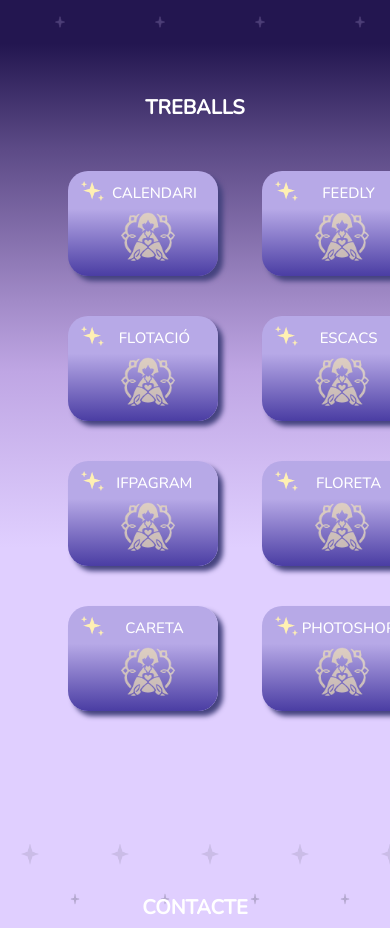
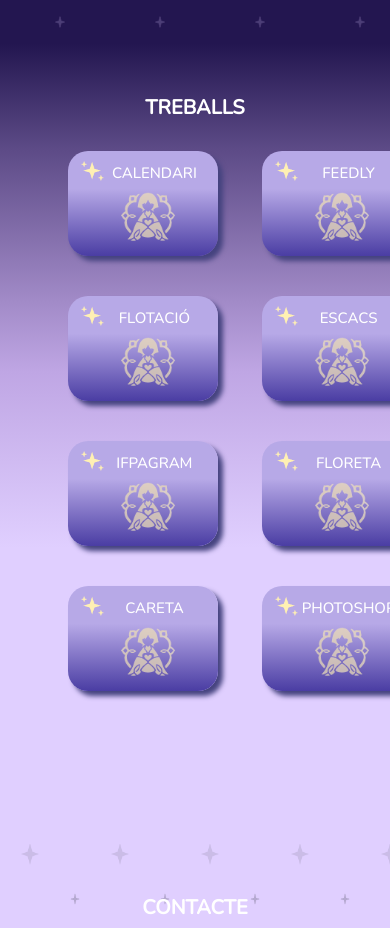
Before and after one commit to cestrada-ifp/MP08, a plain HTML site: page index.html in a window 390 px wide. Shown: the part 800-1728 px from the top of the page. Drawn offline with nearby package versions, Linux system fonts and the light colour scheme.

Commit message:
otromas00015

```diff
--- a/css/style.css
+++ b/css/style.css
@@ -264,7 +264,7 @@ text-align: center;
     .p2 ul{
         width: 480px;
         padding-top:  0px;
-        margin: 30px auto;
+        margin: 10px auto;
     }
     .scara img{
         width: 60px;
```
